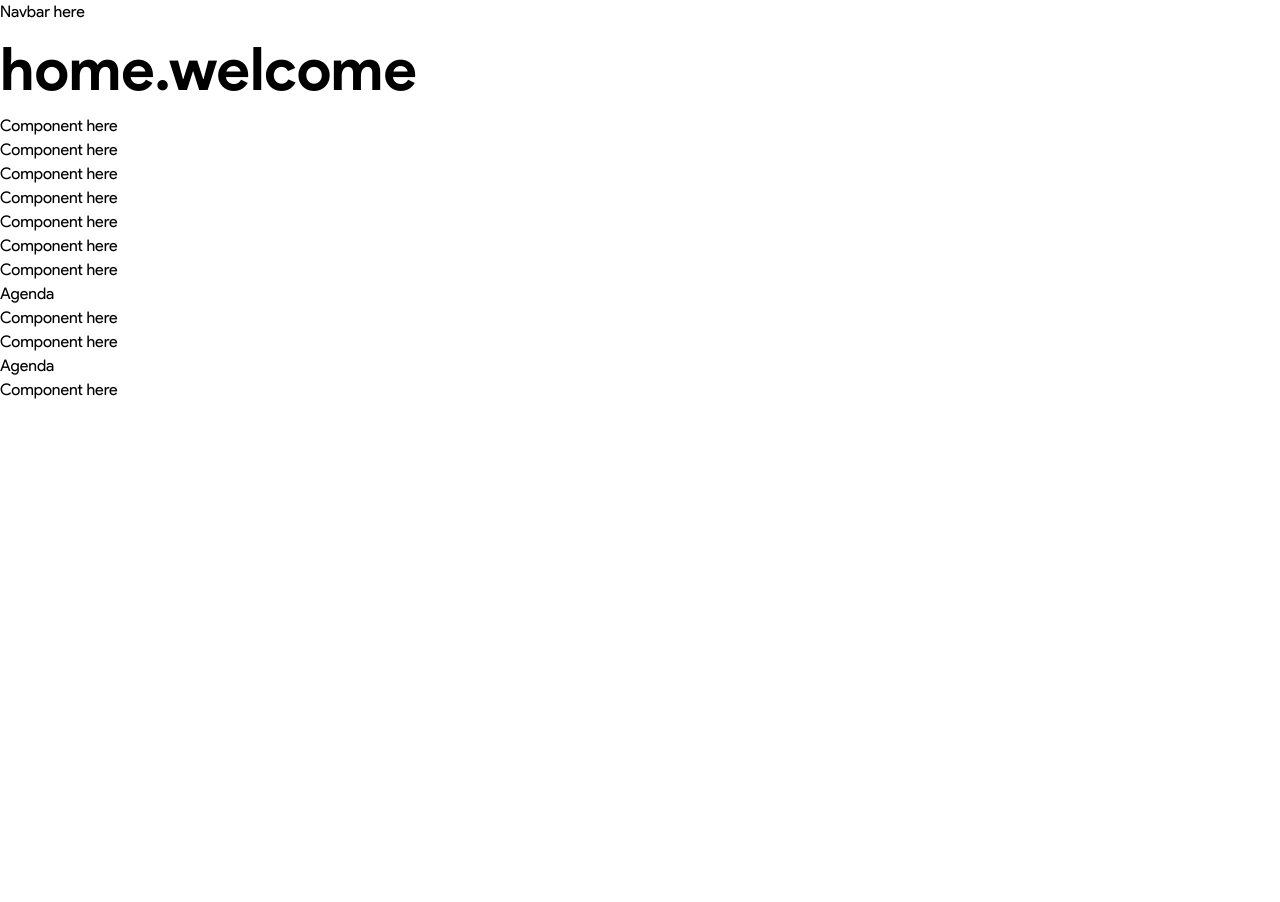
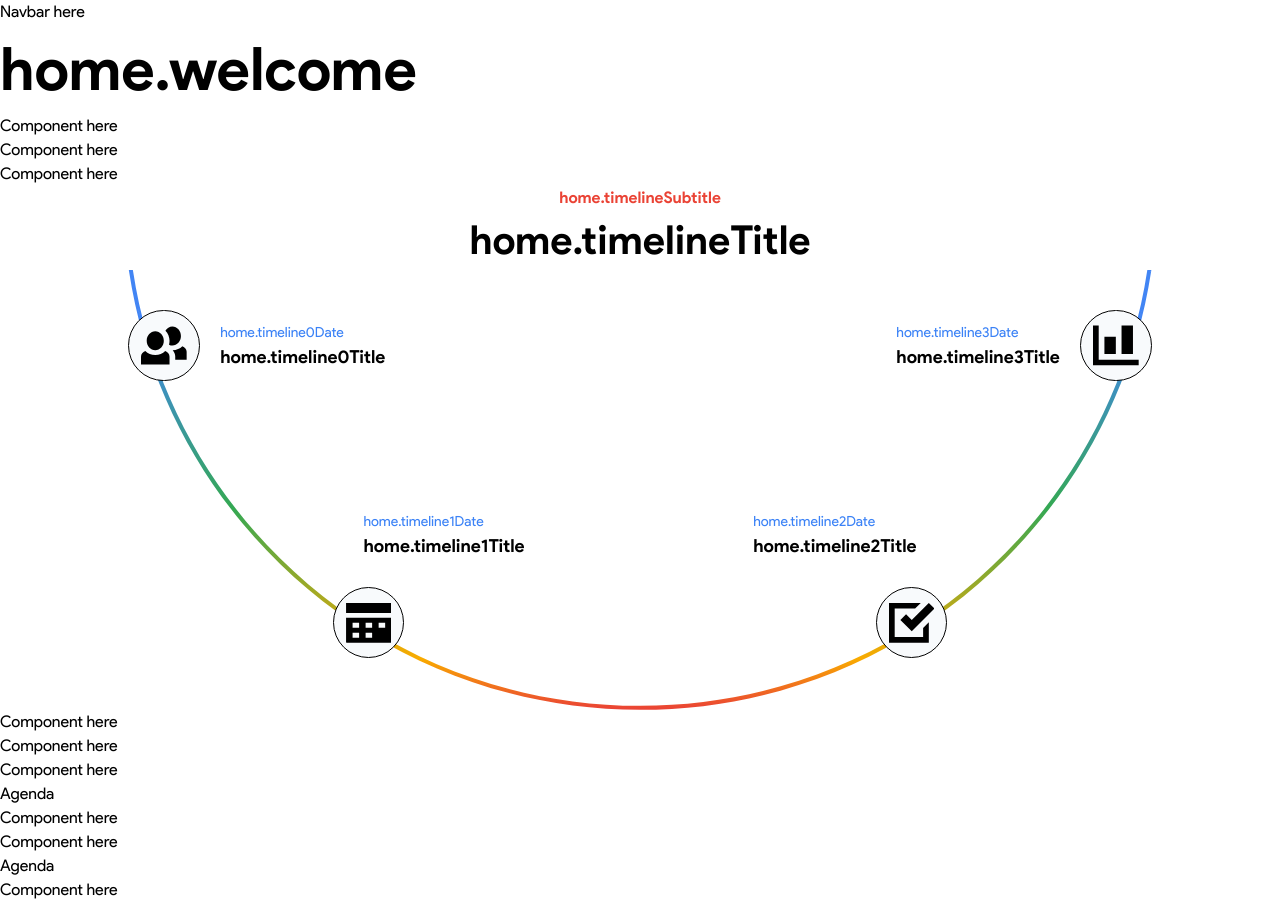
Before and after one commit to ThisTine/malong, a SvelteKit app: page /1 in a window 1280 px wide. Before the commit the page ends 800 px from the top, so only its background shows below. Built offline with nearby package versions, Linux system fonts and the light colour scheme.

Commit message:
feat: timeline

```diff
--- a/src/components/timeline/Timeline.svelte
+++ b/src/components/timeline/Timeline.svelte
@@ -1,3 +1,123 @@
-<div>
-	<h1>Component here</h1>
+<script>
+	import { t } from '$lib/translation/translations';
+</script>
+
+<div class="wrapper flex w-full justify-center flex-col">
+	<h3 class="text-subheader font-bold text-red500 text-center">{$t('home.timelineSubtitle')}</h3>
+	<h2 class="text-h2 font-bold text-center">{$t('home.timelineTitle')}</h2>
+	<div class="w-full aspect-[1056/440] relative">
+		<svg
+			class="w-full h-full"
+			viewBox="0 0 1029 442"
+			fill="none"
+			xmlns="http://www.w3.org/2000/svg"
+		>
+			<path
+				d="M1.99999 1V0H0.836655L1.01133 1.15015L1.99999 1ZM1027.19 1L1028.18 1.15015L1028.36 0H1027.19V1ZM1025.17 1V0H1024.31L1024.18 0.849267L1025.17 1ZM4.02302 1L5.01159 0.849267L4.8821 0H4.02302V1ZM514.596 440C255.424 440 40.7483 249.478 2.98866 0.84985L1.01133 1.15015C38.9172 250.741 254.42 442 514.596 442V440ZM1026.2 0.849849C988.444 249.478 773.769 440 514.596 440V442C774.772 442 990.275 250.741 1028.18 1.15015L1026.2 0.849849ZM1027.19 0H1025.17V2H1027.19V0ZM514.596 440C773.664 440 988.271 249.632 1026.16 1.15073L1024.18 0.849267C986.44 248.368 772.661 438 514.596 438V440ZM3.03445 1.15073C40.9216 249.632 255.528 440 514.596 440V438C256.531 438 42.7521 248.368 5.01159 0.849267L3.03445 1.15073ZM4.02302 0H1.99999V2H4.02302V0Z"
+				fill="url(#paint0_linear_137_39)"
+			/>
+			<defs>
+				<linearGradient
+					id="paint0_linear_137_39"
+					x1="514.596"
+					y1="1"
+					x2="514.596"
+					y2="441"
+					gradientUnits="userSpaceOnUse"
+				>
+					<stop offset="0.125" stop-color="#4285F4" />
+					<stop offset="0.541667" stop-color="#34A853" />
+					<stop offset="0.885417" stop-color="#F9AB00" />
+					<stop offset="1" stop-color="#EA4335" />
+				</linearGradient>
+			</defs>
+		</svg>
+		<div
+			class="w-[7%] aspect-square p-[5px] md:p-3 left-0 top-[9%] absolute bg-slate-50 rounded-full border border-black"
+		>
+			<svg
+				class="w-full aspect-square"
+				viewBox="0 0 39 33"
+				fill="none"
+				xmlns="http://www.w3.org/2000/svg"
+			>
+				<path
+					d="M26.7969 0C24.3121 0 22.1684 1.41863 20.8529 3.56684C23.0454 5.75558 24.3608 8.75497 24.3608 12.2002C24.3608 13.3756 24.2147 14.4295 23.9223 15.4833C24.8481 15.9292 25.7738 16.2534 26.7969 16.2534C30.8408 16.2534 34.1052 12.6055 34.1052 8.14698C34.1052 3.68843 30.8408 0.0405322 26.7969 0.0405322V0ZM12.1804 4.05323C8.13652 4.05323 4.87217 7.70113 4.87217 12.1597C4.87217 16.6182 8.13652 20.2661 12.1804 20.2661C16.2243 20.2661 19.4887 16.6182 19.4887 12.1597C19.4887 7.70113 16.2243 4.05323 12.1804 4.05323ZM35.3232 16.8614C33.2282 18.9286 30.3536 20.1851 27.0893 20.2661C28.4047 21.8064 29.233 23.6708 29.233 25.6974V28.3726H38.9773V21.6442C38.9773 19.5365 37.467 17.7126 35.3232 16.8209V16.8614ZM3.65413 20.9146C1.51037 21.8064 0 23.6303 0 25.738V32.4663H24.3608V25.738C24.3608 23.6303 22.8505 21.8064 20.7067 20.9146C18.5142 23.0628 15.5422 24.3194 12.1804 24.3194C8.81862 24.3194 5.8466 23.0223 3.65413 20.9146Z"
+					fill="black"
+				/>
+			</svg>
+		</div>
+		<div
+			class="w-[7%] aspect-square p-[5px] md:p-3 right-0 top-[9%] absolute bg-slate-50 rounded-full border border-black"
+		>
+			<svg
+				class="w-full aspect-square"
+				viewBox="0 0 38 34"
+				fill="none"
+				xmlns="http://www.w3.org/2000/svg"
+			>
+				<g id="&#240;&#159;&#166;&#134; icon &#34;bar chart&#34;">
+					<path
+						id="Vector"
+						d="M0 0V33.25H38V28.5H4.75V0H0ZM23.75 0V23.75H33.25V0H23.75ZM9.5 9.5V23.75H19V9.5H9.5Z"
+						fill="black"
+					/>
+				</g>
+			</svg>
+		</div>
+		<div
+			class="w-[7%] aspect-square p-[5px] md:p-3 left-[20%] top-[72%] absolute bg-slate-50 rounded-full border border-black"
+		>
+			<svg
+				class="w-full aspect-square"
+				viewBox="0 0 39 34"
+				fill="none"
+				xmlns="http://www.w3.org/2000/svg"
+			>
+				<g id="&#240;&#159;&#166;&#134; icon &#34;calendar&#34;">
+					<path
+						id="Vector"
+						d="M0.0556348 0V8.5H39V0H0.0556348ZM0.0556348 12.75V33.6175C0.0556348 33.83 0.278174 34 0.556348 34H38.4437C38.7218 34 38.9444 33.83 38.9444 33.6175V12.75H0H0.0556348ZM5.61912 17H11.1826V21.25H5.61912V17ZM16.7461 17H22.3096V21.25H16.7461V17ZM27.873 17H33.4365V21.25H27.873V17ZM5.61912 25.5H11.1826V29.75H5.61912V25.5ZM16.7461 25.5H22.3096V29.75H16.7461V25.5Z"
+						fill="black"
+					/>
+				</g>
+			</svg>
+		</div>
+		<div
+			class="w-[7%] aspect-square p-[5px] md:p-3 left-[73%] top-[72%] absolute bg-slate-50 rounded-full border border-black"
+		>
+			<svg
+				class="w-full aspect-square"
+				viewBox="0 0 39 34"
+				fill="none"
+				xmlns="http://www.w3.org/2000/svg"
+			>
+				<g id="&#240;&#159;&#166;&#134; icon &#34;task&#34;">
+					<path
+						id="Vector"
+						d="M0 0V34H34V16.5629L29.1429 21.42V29.1429H4.85714V4.85714H22.2943L27.1514 0H0ZM34 0L19.4286 14.5714L14.5714 9.71429L9.71429 14.5714L19.4286 24.2857L38.8571 4.85714L34 0Z"
+						fill="black"
+					/>
+				</g>
+			</svg>
+		</div>
+		<div class="left-[9%] top-[12%] absolute">
+			<p class=" text-blue-500 text-[10px] md:text-sm font-medium">{$t('home.timeline0Date')}</p>
+			<p class=" text-black text-sm md:text-lg font-bold">{$t('home.timeline0Title')}</p>
+		</div>
+		<div class="right-[9%] top-[12%] absolute">
+			<p class="text-blue-500 text-[10px] md:text-sm font-medium">{$t('home.timeline3Date')}</p>
+			<p class=" text-black text-sm md:text-lg font-bold">{$t('home.timeline3Title')}</p>
+		</div>
+		<div class="left-[23%] top-[40%] sm:top-[50%] md:top-[55%] absolute">
+			<p class=" text-blue-500 text-[10px] md:text-sm font-medium">{$t('home.timeline1Date')}</p>
+			<p class="text-black text-sm md:text-lg font-bold">{@html $t('home.timeline1Title')}</p>
+		</div>
+		<div class="right-[23%] top-[40%] sm:top-[50%] md:top-[55%] absolute">
+			<p class=" text-blue-500 text-[10px] md:text-sm font-medium">{$t('home.timeline2Date')}</p>
+			<p class=" text-black text-sm md:text-lg font-bold">
+				{@html $t('home.timeline2Title')}
+			</p>
+		</div>
+	</div>
 </div>
```
